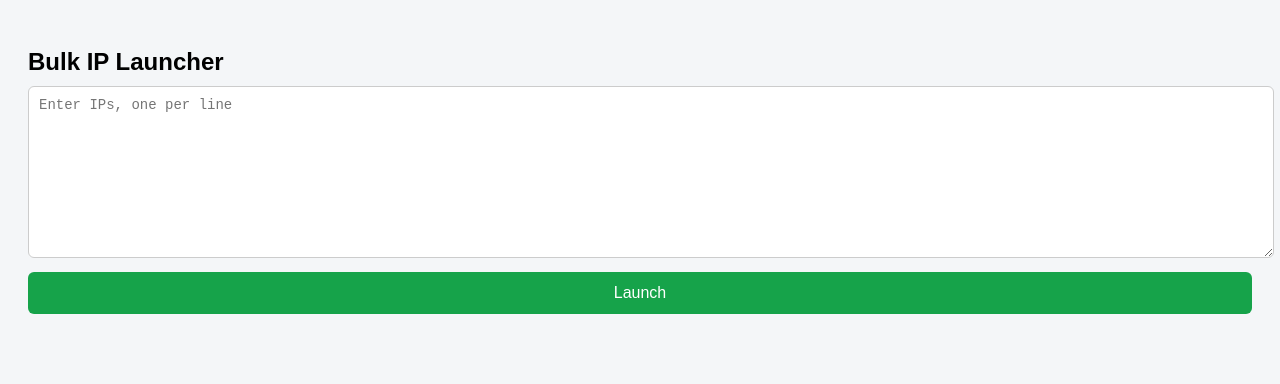
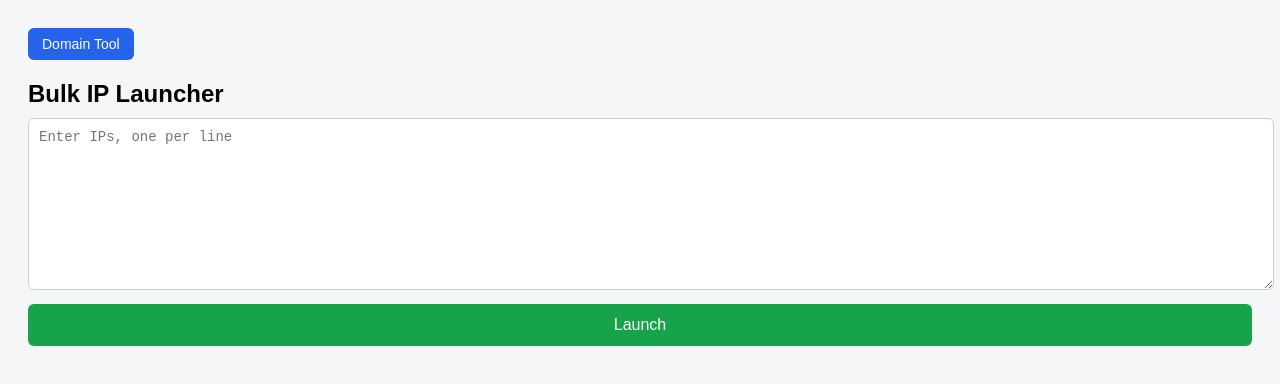
Before and after one commit to noura-balquess/ems, a plain HTML site: page pm ip.html in a window 1280 px wide. Drawn offline with Linux system fonts and the light colour scheme.

Commit message:
Update pm ip.html

```diff
--- a/pm ip.html
+++ b/pm ip.html
@@ -67,10 +67,40 @@
       background: #fef2f2;
       border-color: #fecaca;
     }
+
+    .nav {
+  display: flex;
+  gap: 10px;
+  margin-bottom: 20px;
+}
+
+.nav a {
+  padding: 8px 14px;
+  border-radius: 6px;
+  text-decoration: none;
+  font-size: 14px;
+  color: white;
+}
+
+.nav .domain {
+  background: #2563eb;
+}
+
+.nav .ip {
+  background: #16a34a;
+}
+
+.nav a:hover {
+  opacity: 0.9;
+}
+
   </style>
 </head>
 
 <body>
+<div class="nav">
+  <a class="domain" href="pm domain.html">Domain Tool</a>
+</div>
 
 <h2>Bulk IP Launcher</h2>
 
```
